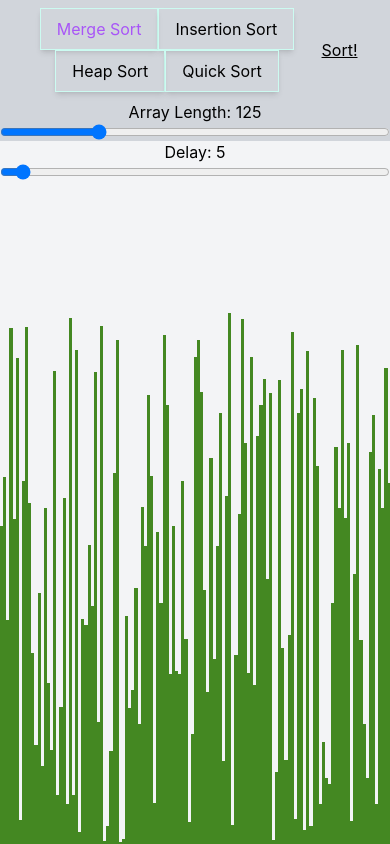
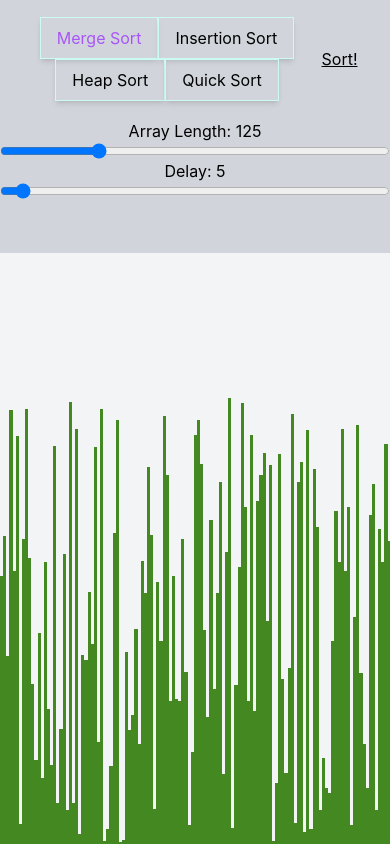
Before and after one commit to lesterfernandez/sorting-visualizer, a React (Create React App) app: page / in a window 390 px wide. Built offline with nearby package versions, Linux system fonts and the light colour scheme.

Commit message:
feat: better responsiveness and refactor

```diff
--- a/src/App.tsx
+++ b/src/App.tsx
@@ -3,7 +3,7 @@ import Nav from "./components/Nav";
 
 function App() {
   return (
-    <main className="grid grid-rows-6 bg-gray-100 w-screen h-screen">
+    <main className="grid grid-rows-[repeat(10,_1fr)] bg-gray-100 w-screen h-screen">
       <Nav />
       <Main />
     </main>
--- a/src/components/Main.tsx
+++ b/src/components/Main.tsx
@@ -1,12 +1,12 @@
 import { useContext } from "react";
-import { Context, ItemsContext } from "../utils/AlgoContext";
+import { ItemsContext, SettingsContext } from "../utils/AlgoContext";
 
 const Main = () => {
   const { items } = useContext(ItemsContext);
-  const { settings } = useContext(Context);
+  const { settings } = useContext(SettingsContext);
 
   return (
-    <section className="row-span-5">
+    <section className="[grid-row:4/-1] sm:[grid-row:3/-1]">
       <div className="flex w-full h-full items-end overflow-hidden">
         {items.map((item, idx) => (
           <div
--- a/src/components/Nav.tsx
+++ b/src/components/Nav.tsx
@@ -1,76 +1,33 @@
 import { useContext } from "react";
-import { Context } from "../utils/AlgoContext";
+import { SettingsContext } from "../utils/AlgoContext";
 import { Algo } from "../utils/AlgoContext.types";
+import NavButtons from "./NavButtons";
 
 type InputChangeHandler = React.ChangeEventHandler<HTMLInputElement>;
 
 const Nav = () => {
-  const { sort, settings, setSettings } = useContext(Context);
+  const { sort, settings, setSettings } = useContext(SettingsContext);
 
-  const onArrayChange: InputChangeHandler = e => {
+  const onArrayChange: InputChangeHandler = (e) => {
     if (!setSettings) return;
-    setSettings(c => ({ ...c, arrayLen: +e.target.value * 5 }));
+    setSettings((c) => ({ ...c, arrayLen: +e.target.value * 5 }));
   };
 
-  const onDelayChange: InputChangeHandler = e => {
+  const onDelayChange: InputChangeHandler = (e) => {
     if (!setSettings) return;
-    setSettings(c => ({ ...c, delay: +e.target.value }));
+    setSettings((c) => ({ ...c, delay: +e.target.value }));
   };
 
   const onAlgoChange = (type: Algo) => {
     if (!setSettings) return;
-    setSettings(c => ({ ...c, algoType: type }));
+    setSettings((c) => ({ ...c, algoType: type }));
   };
 
   return (
-    <nav className="w-screen bg-gray-300 grid">
-      <div className="flex items-center justify-center w-5/6 max-w-4xl mx-auto my-2 gap-5">
-        <div className="flex flex-wrap justify-center">
-          <button
-            className={`border border-teal-100 shadow-md py-2 px-4 transition-all active:scale-95 ${
-              settings.algoType === "merge sort" && "text-purple-500"
-            }`}
-            onClick={() => onAlgoChange("merge sort")}
-          >
-            Merge Sort
-          </button>
-          <button
-            className={`border border-teal-100 shadow-md py-2 px-4 transition-all active:scale-95 ${
-              settings.algoType === "insertion sort" &&
-              "text-purple-500"
-            }`}
-            onClick={() => onAlgoChange("insertion sort")}
-          >
-            Insertion Sort
-          </button>
-          <button
-            className={`border border-teal-100 shadow-md py-2 px-4 transition-all active:scale-95 ${
-              settings.algoType === "heap sort" && "text-purple-500"
-            }`}
-            onClick={() => onAlgoChange("heap sort")}
-          >
-            Heap Sort
-          </button>
-          <button
-            className={`border border-teal-100 shadow-md py-2 px-4 transition-all active:scale-95 ${
-              settings.algoType === "quick sort" && "text-purple-500"
-            }`}
-            onClick={() => onAlgoChange("quick sort")}
-          >
-            Quick Sort
-          </button>
-        </div>
-        <button
-          className="underline"
-          onClick={() => sort(settings.algoType)}
-        >
-          Sort!
-        </button>
-      </div>
-      <div className="flex flex-col items-center w-full pb-3">
-        <label htmlFor="items_amount">
-          Array Length: {settings.arrayLen}
-        </label>
+    <nav className="row-span-3 sm:row-span-2 w-screen bg-gray-300 grid grid-rows-2 pb-4">
+      <NavButtons onAlgoChange={onAlgoChange} settings={settings} sort={sort} />
+      <div className="flex flex-col items-center w-full row-span-1">
+        <label htmlFor="items_amount">Array Length: {settings.arrayLen}</label>
         <input
           type="range"
           name="items_amount"
--- /dev/null
+++ b/src/components/NavButtons.tsx
@@ -0,0 +1,51 @@
+import { Algo, Settings } from "../utils/AlgoContext.types";
+
+interface Props {
+  onAlgoChange: (type: Algo) => void;
+  settings: Settings;
+  sort: (algoType: Algo) => void;
+}
+
+const NavButtons: React.FC<Props> = ({ onAlgoChange, settings, sort }) => (
+  <div className="row-span-1 flex items-center justify-center w-5/6 max-w-4xl mx-auto gap-5">
+    <div className="flex flex-wrap justify-center">
+      <button
+        className={`border border-teal-100 shadow-md py-2 px-4 transition-all active:scale-95 ${
+          settings.algoType === "merge sort" && "text-purple-500"
+        }`}
+        onClick={() => onAlgoChange("merge sort")}
+      >
+        Merge Sort
+      </button>
+      <button
+        className={`border border-teal-100 shadow-md py-2 px-4 transition-all active:scale-95 ${
+          settings.algoType === "insertion sort" && "text-purple-500"
+        }`}
+        onClick={() => onAlgoChange("insertion sort")}
+      >
+        Insertion Sort
+      </button>
+      <button
+        className={`border border-teal-100 shadow-md py-2 px-4 transition-all active:scale-95 ${
+          settings.algoType === "heap sort" && "text-purple-500"
+        }`}
+        onClick={() => onAlgoChange("heap sort")}
+      >
+        Heap Sort
+      </button>
+      <button
+        className={`border border-teal-100 shadow-md py-2 px-4 transition-all active:scale-95 ${
+          settings.algoType === "quick sort" && "text-purple-500"
+        }`}
+        onClick={() => onAlgoChange("quick sort")}
+      >
+        Quick Sort
+      </button>
+    </div>
+    <button className="underline" onClick={() => sort(settings.algoType)}>
+      Sort!
+    </button>
+  </div>
+);
+
+export default NavButtons;
--- a/src/utils/AlgoContext.tsx
+++ b/src/utils/AlgoContext.tsx
@@ -1,10 +1,5 @@
 import { createContext, useEffect, useState } from "react";
-import {
-  Algo,
-  Items,
-  Settings,
-  SettingsContext,
-} from "./AlgoContext.types";
+import { Algo, ISettingsContext, Items, Settings } from "./AlgoContext.types";
 import { getHeapSortAnims } from "./algorithms/heapSort";
 import { getInsertionSortAnims } from "./algorithms/insertionSort";
 import { getMergeSortAnims } from "./algorithms/mergeSort";
@@ -17,7 +12,7 @@ const initVals: Settings = {
   delay: 5,
 };
 
-export const Context = createContext<SettingsContext>({
+export const SettingsContext = createContext<ISettingsContext>({
   settings: initVals,
   sort: () => {},
 });
@@ -63,8 +58,7 @@ const AlgoContext: React.FC<Props> = ({ children }) => {
         });
         break;
       case "quick sort":
-        const { quickSorted, quickSortAnims } =
-          getQuickSortAnims(items);
+        const { quickSorted, quickSortAnims } = getQuickSortAnims(items);
         animateDivs({
           newArr: quickSorted,
           arr: quickSortAnims,
@@ -77,9 +71,9 @@ const AlgoContext: React.FC<Props> = ({ children }) => {
 
   return (
     <ItemsContext.Provider value={{ items, setItems }}>
-      <Context.Provider value={{ sort, settings, setSettings }}>
+      <SettingsContext.Provider value={{ sort, settings, setSettings }}>
         {children}
-      </Context.Provider>
+      </SettingsContext.Provider>
     </ItemsContext.Provider>
   );
 };
--- a/src/utils/AlgoContext.types.ts
+++ b/src/utils/AlgoContext.types.ts
@@ -1,8 +1,4 @@
-export type Algo =
-  | "merge sort"
-  | "insertion sort"
-  | "heap sort"
-  | "quick sort";
+export type Algo = "merge sort" | "insertion sort" | "heap sort" | "quick sort";
 
 export interface Settings {
   algoType: Algo;
@@ -10,11 +6,11 @@ export interface Settings {
   delay: number;
 }
 
-export type SettingsContext = {
+export interface ISettingsContext {
   settings: Settings;
   setSettings?: React.Dispatch<React.SetStateAction<Settings>>;
   sort: (algoType: Algo) => void;
-};
+}
 
 export type Items = {
   items: number[];
```
